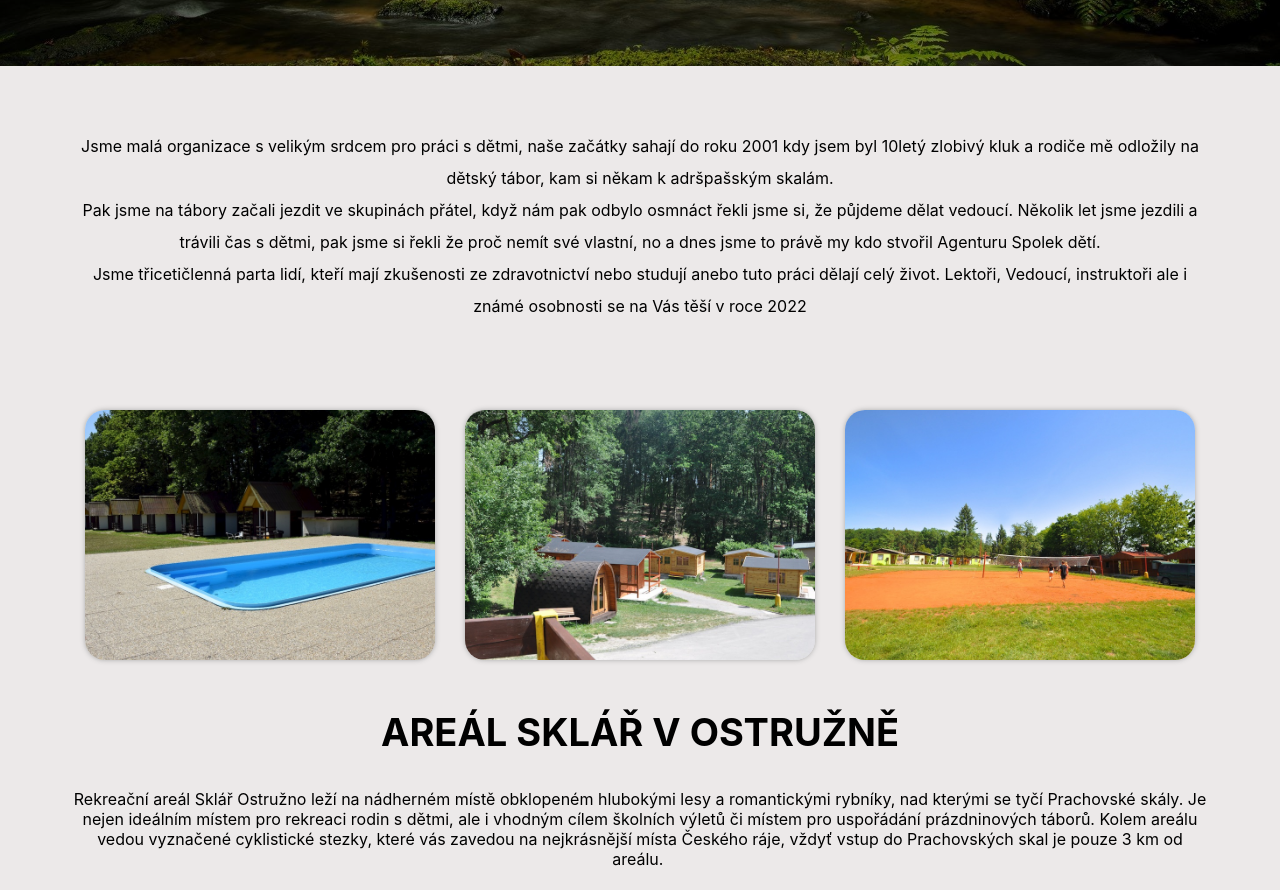
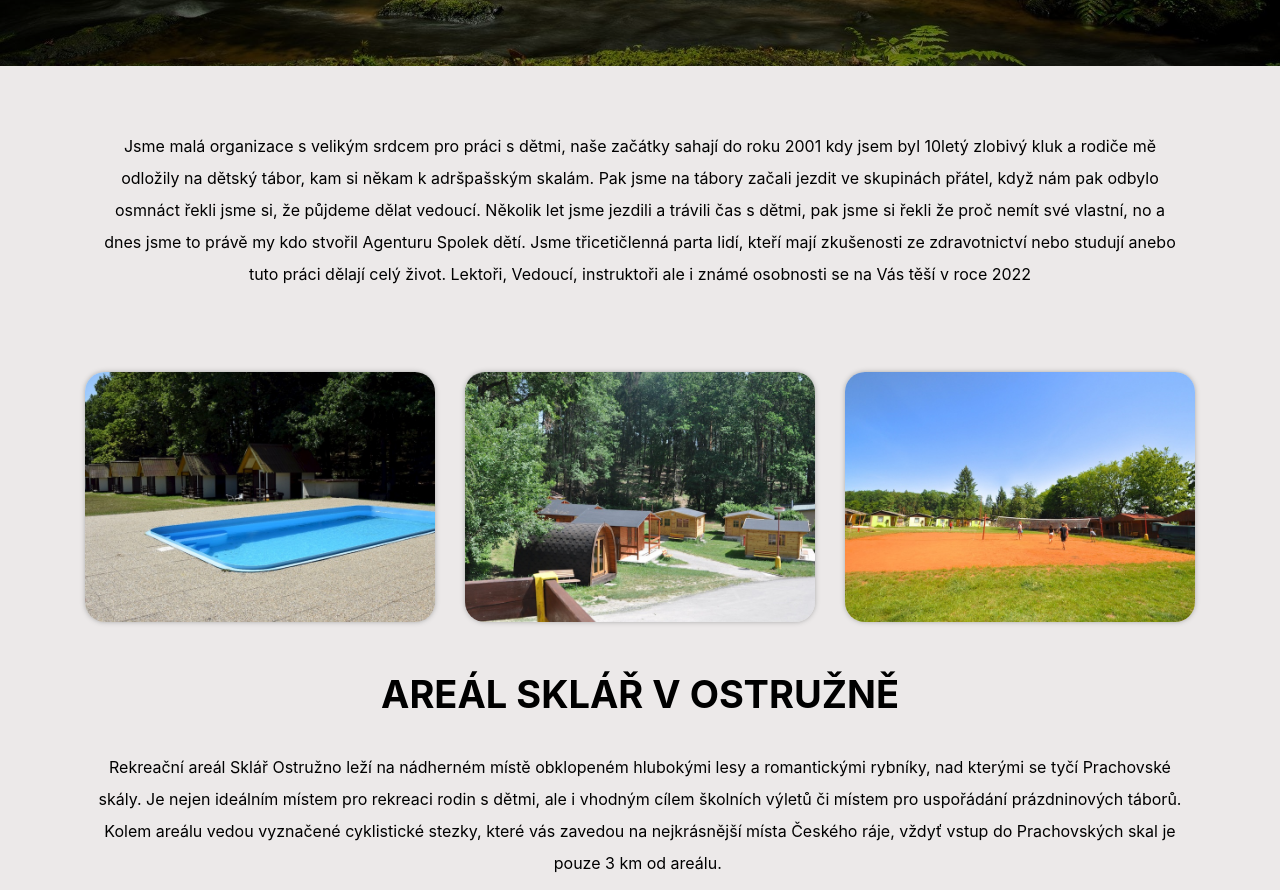
Before and after one commit to saltyfedor/spolekdeti, a React (Create React App) app: page / in a window 1280 px wide. Shown: the part 600-1490 px from the top of the page. Built offline with nearby package versions, Linux system fonts and the light colour scheme; no server answers; the HTML template or start-up script is replaced by a standard one.

Commit message:
added adequate text margins

```diff
--- a/src/Components/Locale.js
+++ b/src/Components/Locale.js
@@ -18,7 +18,7 @@ const Locale = () => {
                     <div className="locale-image" style={{ backgroundImage: `url(${playgroundPicture})`}}></div>
             </div>
                 <h1 className="locale-title">AREÁL SKLÁŘ V OSTRUŽNĚ</h1>
-                <p className="locale-paragraph">
+                <p className="locale-paragraph hmtext">
                     Rekreační areál Sklář Ostružno leží na nádherném místě obklopeném hlubokými lesy a romantickými
                     rybníky, nad kterými se tyčí Prachovské skály. Je nejen ideálním místem pro rekreaci rodin s dětmi,
                     ale i vhodným cílem školních výletů či místem pro uspořádání prázdninových táborů. Kolem areálu
--- a/src/Components/TitleSection.js
+++ b/src/Components/TitleSection.js
@@ -17,13 +17,13 @@ const TitleSection = () => {
                     </div>
             </div>
             <div className="hero-paragraph">
-                <p>
+                <p className="hmtext">
                 Jsme malá organizace s velikým srdcem pro práci s dětmi, naše začátky sahají do roku 2001
                 kdy jsem byl 10letý zlobivý kluk a rodiče mě odložily na dětský tábor, kam si někam
-                k adršpašským skalám.<br/>
+                k adršpašským skalám.
                 Pak jsme na tábory začali jezdit ve skupinách přátel, když nám pak odbylo osmnáct řekli jsme
                 si, že půjdeme dělat vedoucí. Několik let jsme jezdili a trávili čas s dětmi, pak jsme si řekli že
-                proč nemít své vlastní, no a dnes jsme to právě my kdo stvořil Agenturu Spolek dětí.<br/>
+                proč nemít své vlastní, no a dnes jsme to právě my kdo stvořil Agenturu Spolek dětí.
                 Jsme třicetičlenná parta lidí, kteří mají zkušenosti ze zdravotnictví nebo studují anebo tuto
                 práci dělají celý život.
                 Lektoři, Vedoucí, instruktoři ale i známé osobnosti se na Vás těší v roce 2022
--- a/src/index.css
+++ b/src/index.css
@@ -221,6 +221,7 @@ p{
 
 .locale-paragraph{
   text-align: center;
+  line-height: 2;
 }
 
 .locale-image{
@@ -357,6 +358,10 @@ p{
   margin: 15px 0px 15px 0px;
 }
 
+.hmtext{
+  margin: 0px 20px 0px 20px
+}
+
 .footer{
 
   max-width: 1120px;
```
